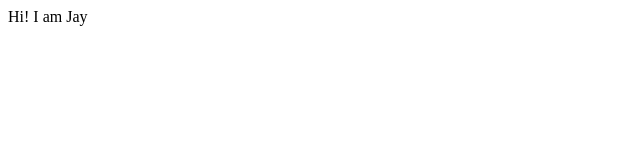
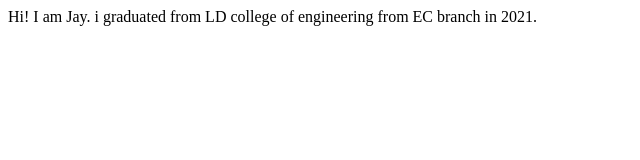
Before and after one commit to jaysharma21/jaysharma-portfolio, a plain HTML site: page index.html in a window 1280 px wide. Shown: the whole page, without its empty margins (0-640 px from the left). Drawn offline with Linux system fonts and the light colour scheme.

Commit message:
docs: changed description about me

```diff
--- a/index.html
+++ b/index.html
@@ -7,6 +7,7 @@
     <title>Jay's site</title>
 </head>
 <body>
-    Hi! I am Jay
+    Hi! I am Jay. i graduated from LD college of engineering from EC branch
+    in 2021.
 </body>
 </html>
```
